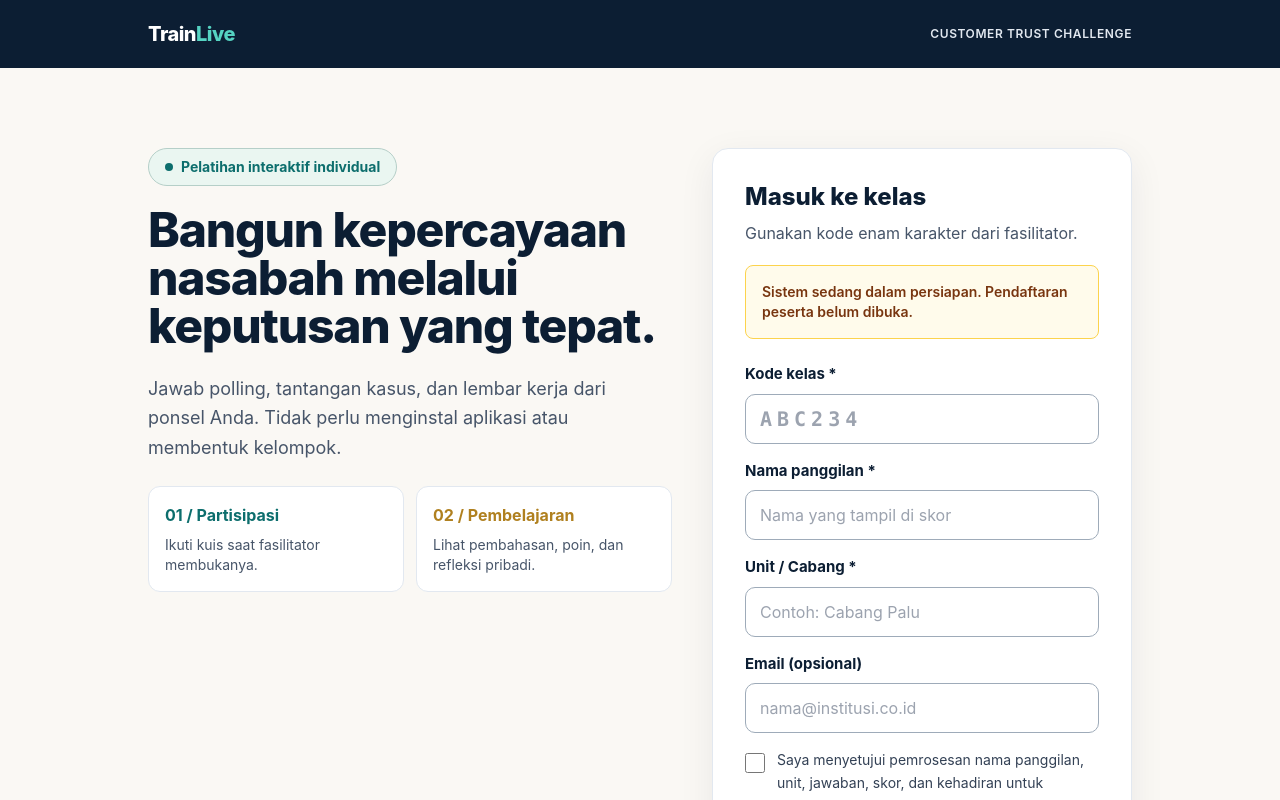
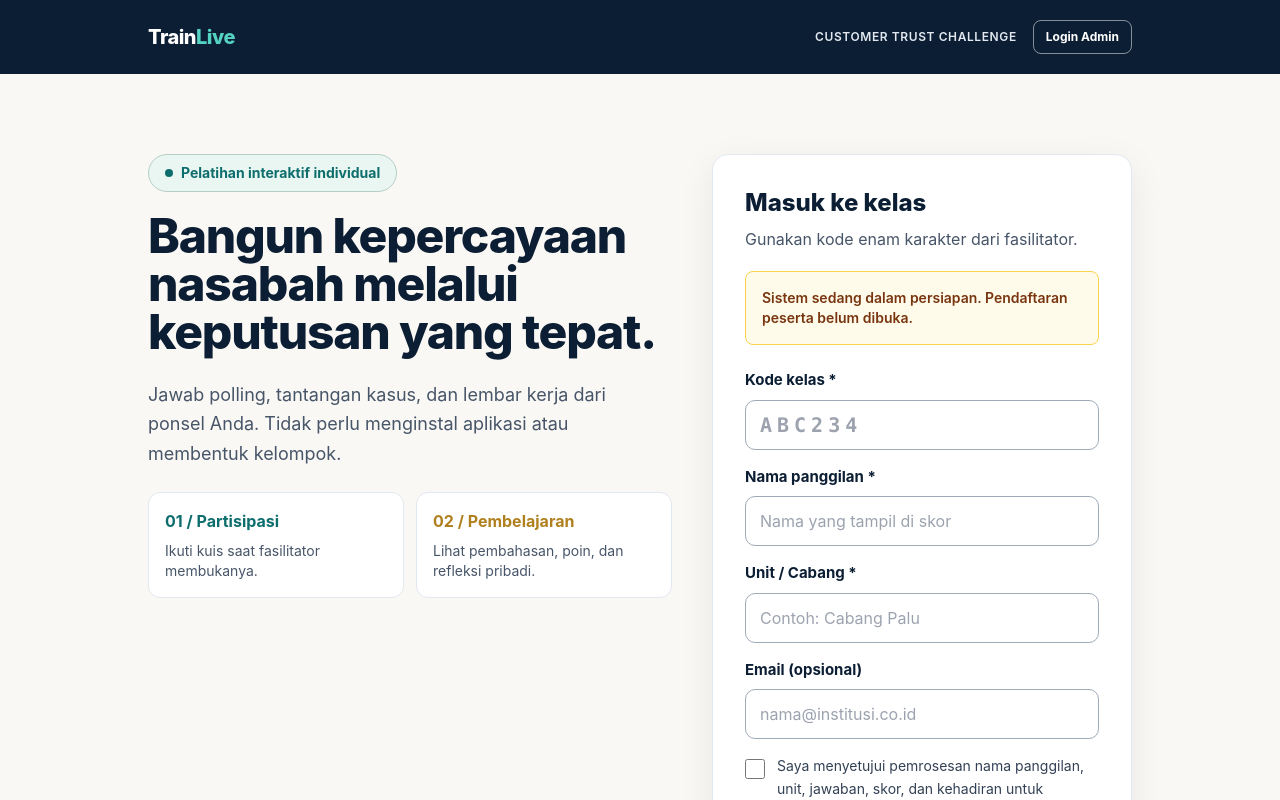
Before and after one commit to elanghaqeem-hash/CustomerTrust, a Next.js app in the folder apps/trainlive/: page / in a window 1280 px wide. Shown: the top 800 px of the page. Built offline with nearby package versions, Linux system fonts and the light colour scheme; no server answers.

Commit message:
feat(trainlive): wire secure direct Super Admin login and CI checks

```diff
--- a/apps/trainlive/src/app/page.tsx
+++ b/apps/trainlive/src/app/page.tsx
@@ -26,7 +26,7 @@ export default function JoinPage(){
  return <main className="min-h-screen">
   <header className="bg-navy text-white"><div className="mx-auto flex max-w-5xl items-center justify-between px-5 py-5">
    <div className="text-xl font-extrabold tracking-tight">Train<span className="text-[#55d3c2]">Live</span></div>
-   <span className="text-xs font-semibold tracking-wider text-slate-200">CUSTOMER TRUST CHALLENGE</span>
+   <nav className="flex items-center gap-4"><span className="hidden text-xs font-semibold tracking-wider text-slate-200 sm:inline">CUSTOMER TRUST CHALLENGE</span><a href="/admin/login" className="rounded-lg border border-white/50 px-3 py-2 text-xs font-bold text-white hover:bg-white/10">Login Admin</a></nav>
   </div></header>
   <div className="mx-auto grid max-w-5xl gap-10 px-5 pb-20 pt-12 md:grid-cols-[1fr_420px] md:pt-20">
    <section className="max-w-xl">
```
